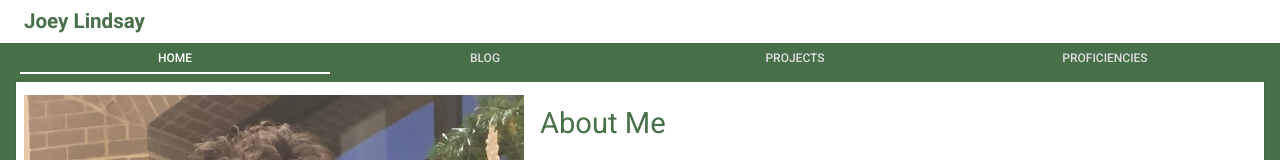
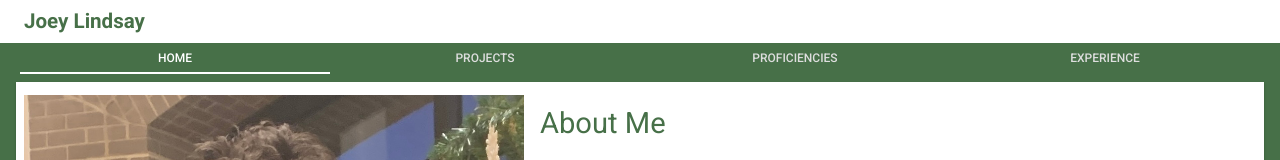
Before and after one commit to joeylindsay/joeylindsay.github.io, a React (Vite) app: page / in a window 1280 px wide. Shown: the top 160 px of the page. Built offline with nearby package versions, Linux system fonts and the light colour scheme.

Commit message:
hide blog

```diff
--- a/app/App.tsx
+++ b/app/App.tsx
@@ -7,7 +7,6 @@ import { Panels } from './PanelTypes';
 import { ProficienciesPage } from './Proficiencies/ProficienciesPage';
 import { ProjectsPage } from './Projects/ProjectsPage';
 import { TabHeader } from './TabHeader';
-import { WritingPage } from './Writing/WritingPage';
 
 export const App: React.FC = () => {
   const [activePanel, setActivePanel] = useState<Panels>('home');
@@ -42,7 +41,6 @@ export const App: React.FC = () => {
       {activePanel === 'proficiencies' && <ProficienciesPage />}
       {activePanel === 'experience' && <ExperiencePage />}
       {activePanel === 'hobbies' && <HobbiesPage />}
-      {activePanel === 'writing' && <WritingPage />}
     </>
   );
 };
--- a/app/TabHeader.tsx
+++ b/app/TabHeader.tsx
@@ -49,7 +49,6 @@ export function TabHeader({
       }
     >
       <FormattedTab label="Home" value="home" />
-      <FormattedTab label="Blog" value="writing" />
       <FormattedTab label="Projects" value="projects" />
       <FormattedTab label="Proficiencies" value="proficiencies" />
       <FormattedTab label="Experience" value="experience" />
```
Also changed, not shown: 3 other files (tests, documents, lock files or other folders).
